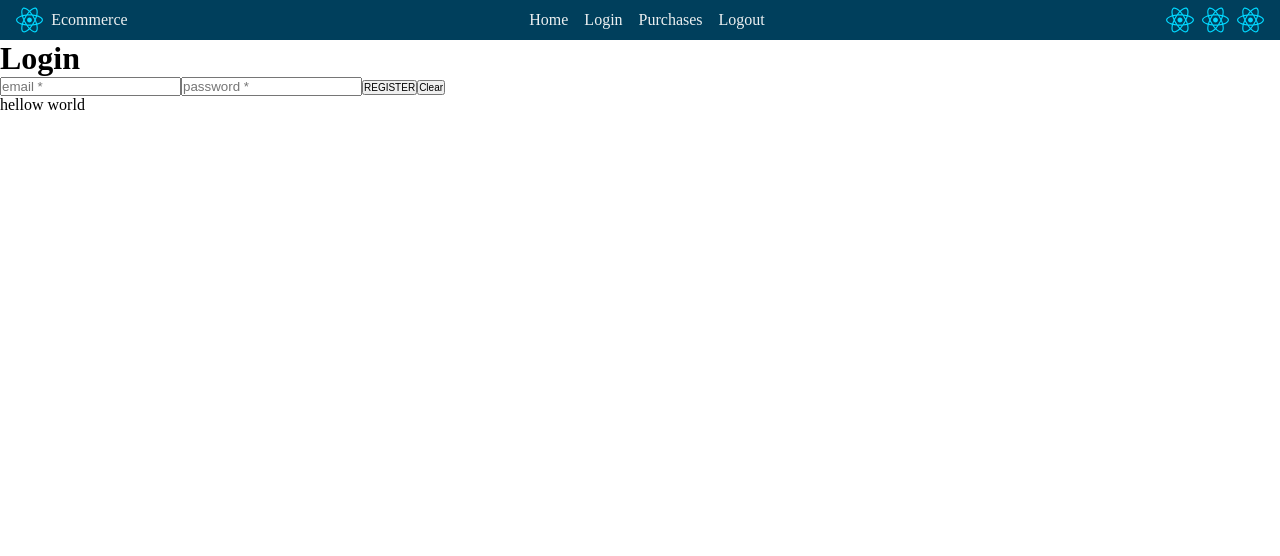
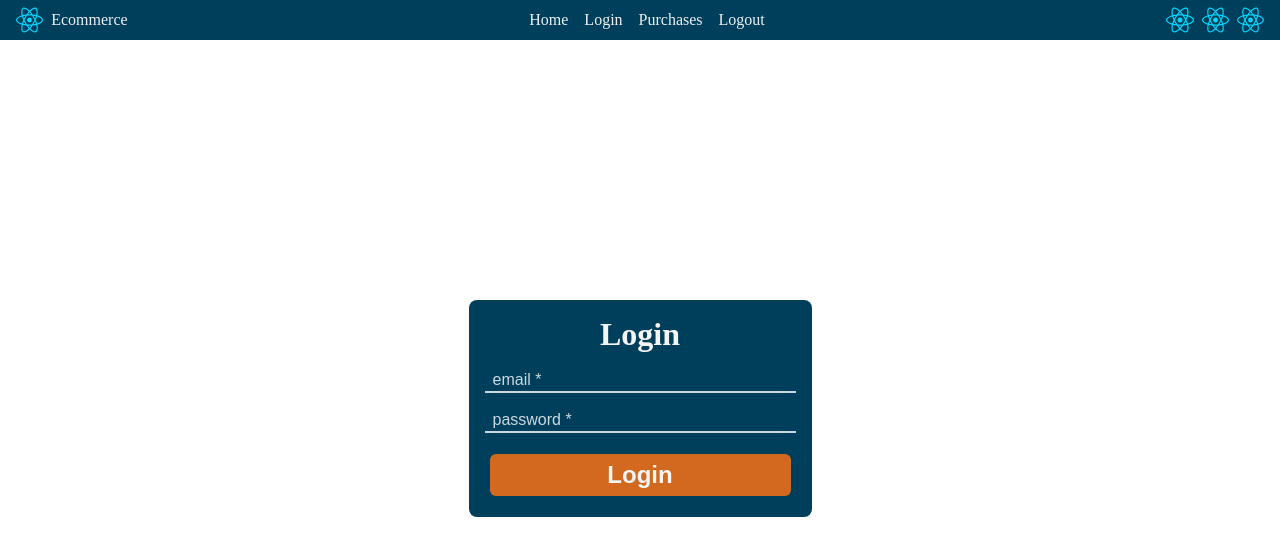
Before and after one commit to diegoSisalima/ecommerceApp, a React (Vite) app: page /#/login in a window 1280 px wide. Shown: the top 556 px of the page. Built offline with nearby package versions, Linux system fonts and the light colour scheme; no server answers; sample sign-in values are in the browser's storage.

Commit message:
add style login

```diff
--- a/src/App.css
+++ b/src/App.css
@@ -19,8 +19,6 @@ button {
   justify-content: center;
   gap: 1rem;
 }
-
-
 
 .home .product-card {
   position: relative;
@@ -81,7 +79,6 @@ button {
 .product {
   margin: 0 auto;
   padding: 13px 20px;
-
 }
 
 @media (min-width: 1300px) {
@@ -215,7 +212,6 @@ button {
   border: 1px solid lightgray;
   line-height: 1.7;
   padding: 0 20px;
-
 }
 
 .productButton {
--- a/src/App.jsx
+++ b/src/App.jsx
@@ -34,7 +34,6 @@ function App() {
           </Route>
         </Routes>
       </HashRouter>
-      hellow world
     </div>
   );
 }
--- /dev/null
+++ b/src/assets/css/Login.css
@@ -0,0 +1,66 @@
+div.login-container {
+  height: 94vh;
+  display: flex;
+  justify-content: center;
+  align-items: center;
+}
+form.login {
+  /*variables*/
+  --max-width-form: 400px;
+  --bg-color-form: #003f5c;
+  --color: whitesmoke;
+  --color-placeholder: #cbd8df;
+  --bg-color-button: chocolate;
+
+  max-width: var(--max-width-form);
+
+  padding: 1rem;
+  text-align: center;
+  min-width: calc(375px - (16px * 2));
+  background-color: var(--bg-color-form);
+  display: flex;
+  flex-direction: column;
+  gap: 1rem;
+  margin-bottom: 1rem;
+  border-radius: 0.5rem;
+}
+form.login > * {
+  color: var(--color);
+}
+form.login .input {
+  min-height: 24px;
+  background-color: transparent;
+  border-style: none;
+  border-bottom: solid 2px #cbd8df;
+  padding: 0 0.5rem;
+  font-size: 16px;
+}
+form.login .input:hover {
+  border-bottom: solid 4px #cbd8df;
+}
+form.login .input:focus {
+  outline: none;
+  border-bottom: solid 4px #cbd8df;
+}
+form.login .input::placeholder {
+  color: var(--color-placeholder);
+  font-size: 16px;
+}
+form.login .button {
+  min-height: 42px;
+  background-color: var(--bg-color-button);
+  color: whitesmoke;
+  font-weight: bold;
+  font-size: x-large;
+  border-radius: 6px;
+}
+form.login .button:hover {
+  cursor: pointer;
+  opacity: 0.75;
+}
+
+button {
+  margin: 5px;
+  background-color: transparent;
+  border: none;
+}
--- a/src/assets/css/Nav.css
+++ b/src/assets/css/Nav.css
@@ -14,8 +14,9 @@
   justify-content: space-between;
   background: var(--bg-nav);
   padding: 0 1rem;
-  position: relative;
   z-index: 90;
+  position: sticky;
+  top: 0;
 }
 .nav img {
   width: 1.7rem;
@@ -144,4 +145,7 @@
     width: 95%;
     justify-content: center;
   }
+  .nav a:hover {
+    transform: scale(1.05);
+  }
 }
--- a/src/pages/Login.jsx
+++ b/src/pages/Login.jsx
@@ -2,6 +2,8 @@ import React from "react";
 import { useForm } from "react-hook-form";
 import axios from "axios";
 import { useNavigate } from "react-router-dom";
+/*css */
+import "../assets/css/Login.css";
 
 const Login = () => {
   const { register, handleSubmit, reset } = useForm();
@@ -40,7 +42,8 @@ const Login = () => {
   };
 
   return (
-    <form onSubmit={handleSubmit(submit)} className="form-users">
+    <div className="login-container">
+      <form onSubmit={handleSubmit(submit)} className="login">
         <h1>Login</h1>
         <input
           className="input"
@@ -56,13 +59,10 @@ const Login = () => {
           required
           {...register("password")}
         />
-      <button className="button">REGISTER</button>
-      <button className="button" onClick={clear} type="button">
-        {" "}
-        Clear
-      </button>
+        <button className="button">Login</button>
         {/*type="button" para que no actue como un submit */}
       </form>
+    </div>
   );
 };
 
```
Lines whose indentation alone changed are shown as unchanged.
